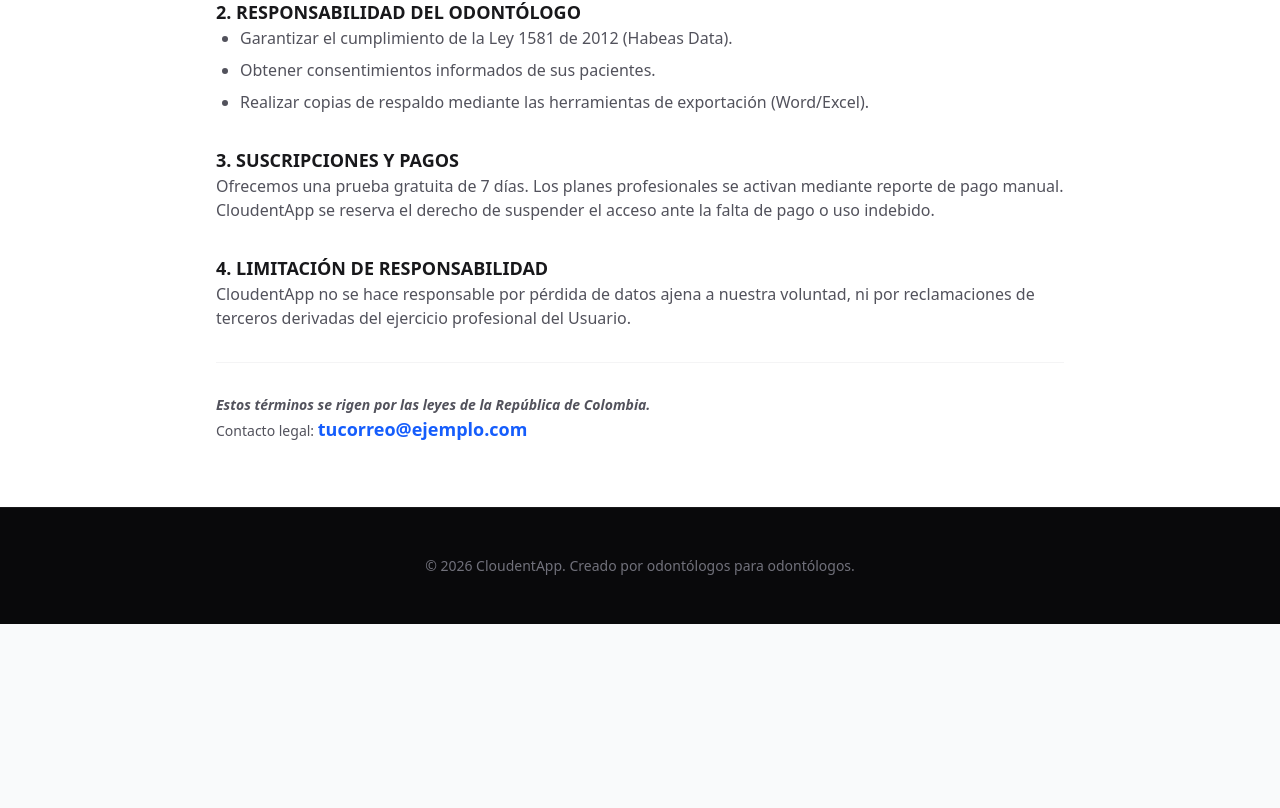
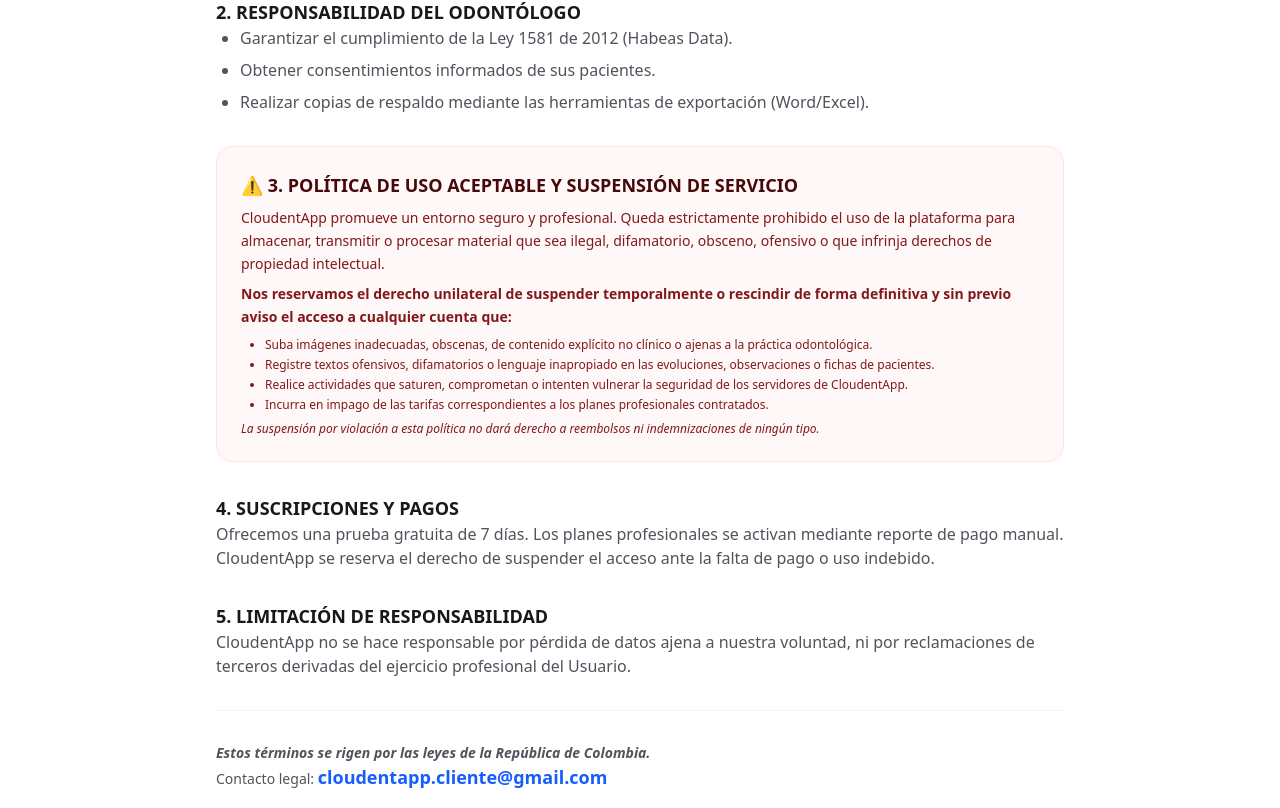
Before and after one commit to rueisp/clinica-dental-fastapi, a Next.js app in the folder frontend_nextjs/: page /terminos in a window 1280 px wide. Shown: the part 672-1480 px from the top of the page. Before the commit the page ends 1296 px from the top, so only its background shows below. Built offline with nearby package versions, Linux system fonts and the light colour scheme; no server answers.

Commit message:
legal(terms): agregar politica de uso aceptable y suspension de servicio

```diff
--- a/frontend_nextjs/app/page.js
+++ b/frontend_nextjs/app/page.js
@@ -153,12 +153,12 @@
           <div className="space-y-4">
             <h5 className="font-black uppercase text-xs tracking-widest text-blue-500">Soporte</h5>
             <p className="text-zinc-400 text-sm">¿Dudas o sugerencias?</p>
-            <p className="font-bold text-white tracking-tight">tucorreo@ejemplo.com</p>
+            <p className="font-bold text-white tracking-tight">cloudentapp.cliente@gmail.com</p>
           </div>
         </div>
         <div className="container mx-auto max-w-6xl pt-8 flex flex-col md:flex-row justify-between items-center text-xs text-zinc-600 gap-4">
           <p>© 2026 CloudentApp. Todos los derechos reservados.</p>
-          <p className="bg-zinc-900 px-3 py-1 rounded-full">Operado por Luis Pitre - Proveedor Tecnológico</p>
+          <p className="bg-zinc-900 px-3 py-1 rounded-full">Operado por Rueis Pitre - Proveedor Tecnológico</p>
         </div>
       </footer>
     </main>
--- a/frontend_nextjs/app/terminos/page.js
+++ b/frontend_nextjs/app/terminos/page.js
@@ -51,19 +51,41 @@
               </ul>
             </section>
 
+            {/* 🔥 NUEVA SECCIÓN DE SEGURIDAD Y BLINDAJE LEGAL */}
+            <section className="bg-red-50/50 p-6 rounded-2xl border border-red-100">
+              <h3 className="text-lg font-black text-red-950 uppercase flex items-center gap-2">
+                ⚠️ 3. Política de Uso Aceptable y Suspensión de Servicio
+              </h3>
+              <p className="text-red-900 text-sm mt-2 leading-relaxed">
+                CloudentApp promueve un entorno seguro y profesional. Queda estrictamente prohibido el uso de la plataforma para almacenar, transmitir o procesar material que sea ilegal, difamatorio, obsceno, ofensivo o que infrinja derechos de propiedad intelectual.
+              </p>
+              <p className="text-red-900 text-sm mt-2 leading-relaxed font-bold">
+                Nos reservamos el derecho unilateral de suspender temporalmente o rescindir de forma definitiva y sin previo aviso el acceso a cualquier cuenta que:
+              </p>
+              <ul className="list-disc pl-6 mt-2 text-red-900 text-xs space-y-1">
+                <li>Suba imágenes inadecuadas, obscenas, de contenido explícito no clínico o ajenas a la práctica odontológica.</li>
+                <li>Registre textos ofensivos, difamatorios o lenguaje inapropiado en las evoluciones, observaciones o fichas de pacientes.</li>
+                <li>Realice actividades que saturen, comprometan o intenten vulnerar la seguridad de los servidores de CloudentApp.</li>
+                <li>Incurra en impago de las tarifas correspondientes a los planes profesionales contratados.</li>
+              </ul>
+              <p className="text-red-900 text-xs mt-2 italic">
+                La suspensión por violación a esta política no dará derecho a reembolsos ni indemnizaciones de ningún tipo.
+              </p>
+            </section>
+
             <section>
-              <h3 className="text-lg font-black text-zinc-900 uppercase">3. Suscripciones y Pagos</h3>
+              <h3 className="text-lg font-black text-zinc-900 uppercase">4. Suscripciones y Pagos</h3>
               <p>Ofrecemos una prueba gratuita de 7 días. Los planes profesionales se activan mediante reporte de pago manual. CloudentApp se reserva el derecho de suspender el acceso ante la falta de pago o uso indebido.</p>
             </section>
 
             <section>
-              <h3 className="text-lg font-black text-zinc-900 uppercase">4. Limitación de Responsabilidad</h3>
+              <h3 className="text-lg font-black text-zinc-900 uppercase">5. Limitación de Responsabilidad</h3>
               <p>CloudentApp no se hace responsable por pérdida de datos ajena a nuestra voluntad, ni por reclamaciones de terceros derivadas del ejercicio profesional del Usuario.</p>
             </section>
 
             <section className="pt-8 border-t border-zinc-100">
               <p className="text-sm font-bold italic">Estos términos se rigen por las leyes de la República de Colombia.</p>
-              <p className="text-sm">Contacto legal: <span className="text-blue-600 font-bold text-lg">tucorreo@ejemplo.com</span></p>
+              <p className="text-sm">Contacto legal: <span className="text-blue-600 font-bold text-lg">cloudentapp.cliente@gmail.com</span></p>
             </section>
           </article>
         </div>
```
Also changed, not shown: 1 other file (tests, documents, lock files or other folders).
